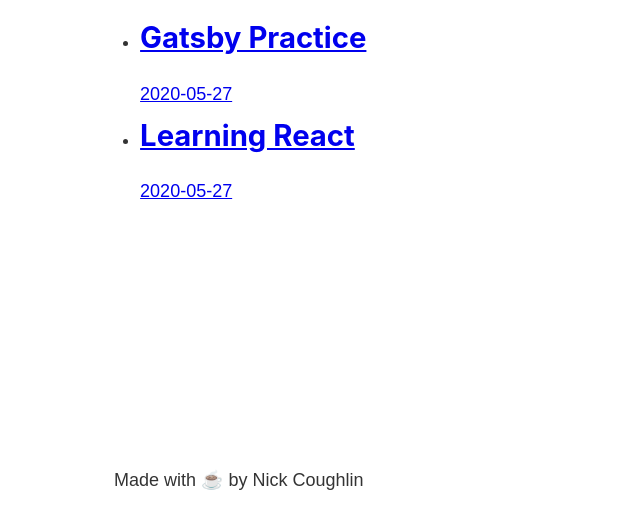
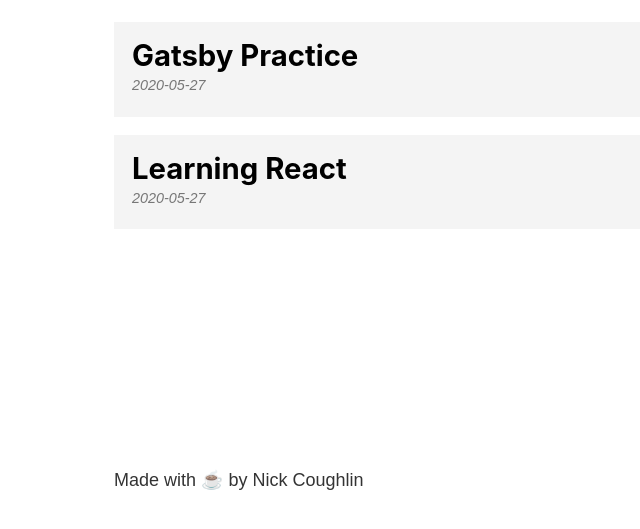
Before and after one commit to ncoughlin/gatsby-bootcamp, a Gatsby site: page /blog in a window 1280 px wide. Shown: the part 263-792 px from the top of the page, without its empty margins (169-809 px from the left). Built offline with nearby package versions, Linux system fonts and the light colour scheme; Gatsby itself is replaced by a stand-in of ours.

Commit message:
new styles

```diff
--- a/src/components/footer.js
+++ b/src/components/footer.js
@@ -1,5 +1,7 @@
 import React from 'react';
 import { graphql, useStaticQuery } from "gatsby";
+
+import footerStyles from './footer.module.scss'
 
 const Footer = () => {
     const data = useStaticQuery(graphql`
@@ -12,7 +14,7 @@
     }
   `)
     return (
-        <footer>
+        <footer className={footerStyles.footer}>
            <p> Made with <span role='img' aria-label='coffee'>☕</span> by {data.site.siteMetadata.author}</p>
         </footer>
     );
--- /dev/null
+++ b/src/components/footer.module.scss
@@ -0,0 +1,3 @@
+.footer {
+    margin-top: 3rem;
+}
--- a/src/pages/blog.js
+++ b/src/pages/blog.js
@@ -2,6 +2,7 @@
 import { Link, graphql, useStaticQuery } from "gatsby"
 
 import Layout from "../components/layout"
+import blogStyle from './blog.module.scss'
 
 const BlogPage = () => {
   const data = useStaticQuery(graphql`
@@ -25,10 +26,10 @@
   return (
     <Layout>
       <h1> Blog </h1>
-      <ul>
+      <ul className={blogStyle.posts}>
         {data.allMarkdownRemark.edges.map(edge => {
           return (
-            <li>
+            <li className={blogStyle.post}>
               <Link to={`/blog/${edge.node.fields.slug}/`}>
                 <h2>{edge.node.frontmatter.title}</h2>
                 <p>{edge.node.frontmatter.date}</p>
--- /dev/null
+++ b/src/pages/blog.module.scss
@@ -0,0 +1,30 @@
+.posts {
+  list-style-type: none;
+  margin: 0;
+}
+
+.post {
+  margin: 1rem 0;
+
+  a {
+    background: #f4f4f4;
+    color: #000000;
+    display: block;
+    padding: 1rem;
+    text-decoration: none;
+  }
+
+  a:hover {
+    background: #e4e4e4;
+  }
+
+  h2 {
+      margin-bottom: 0;
+  }
+
+  p {
+      color: #777777;
+      font-size: .8rem;
+      font-style: italic;
+  }
+}
```
